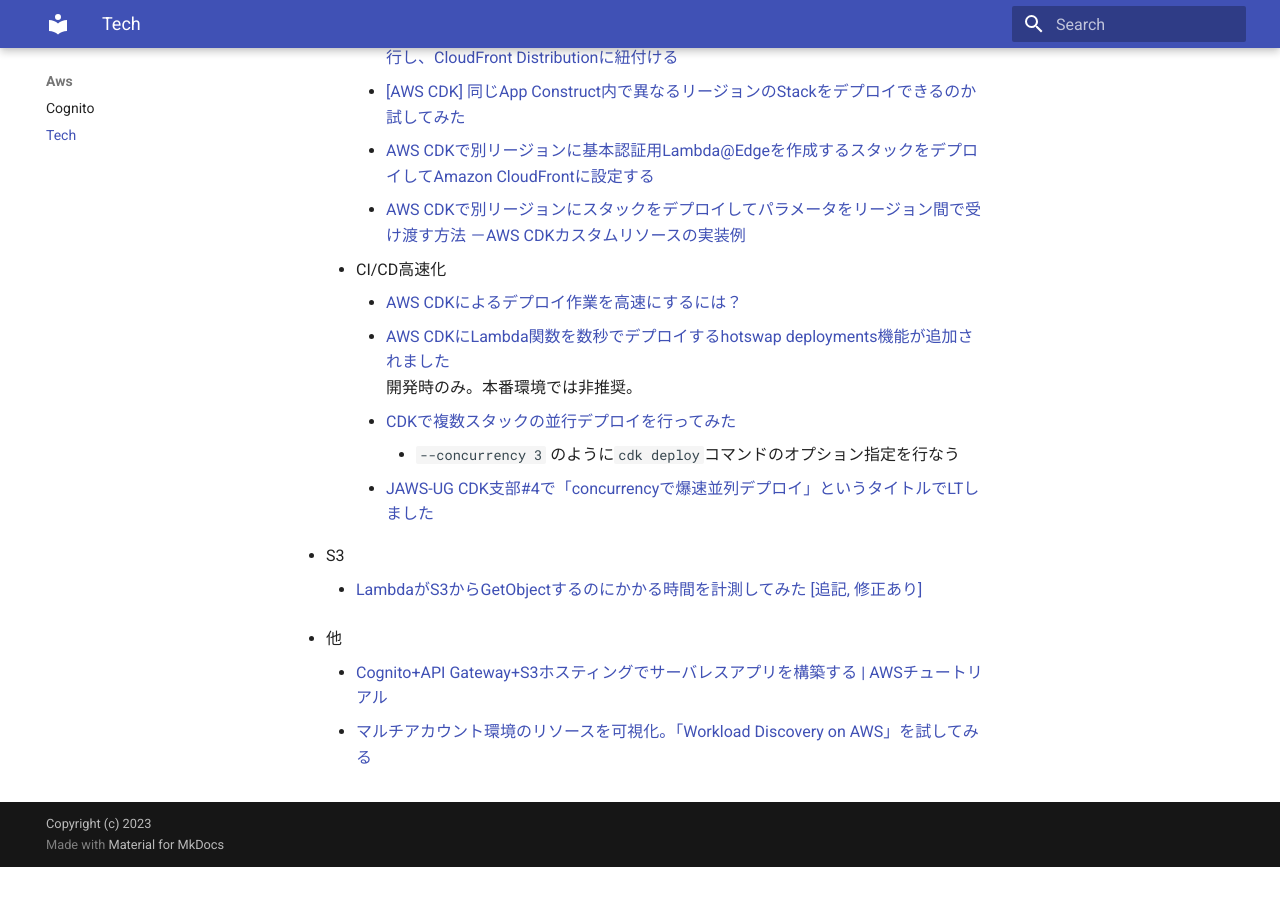
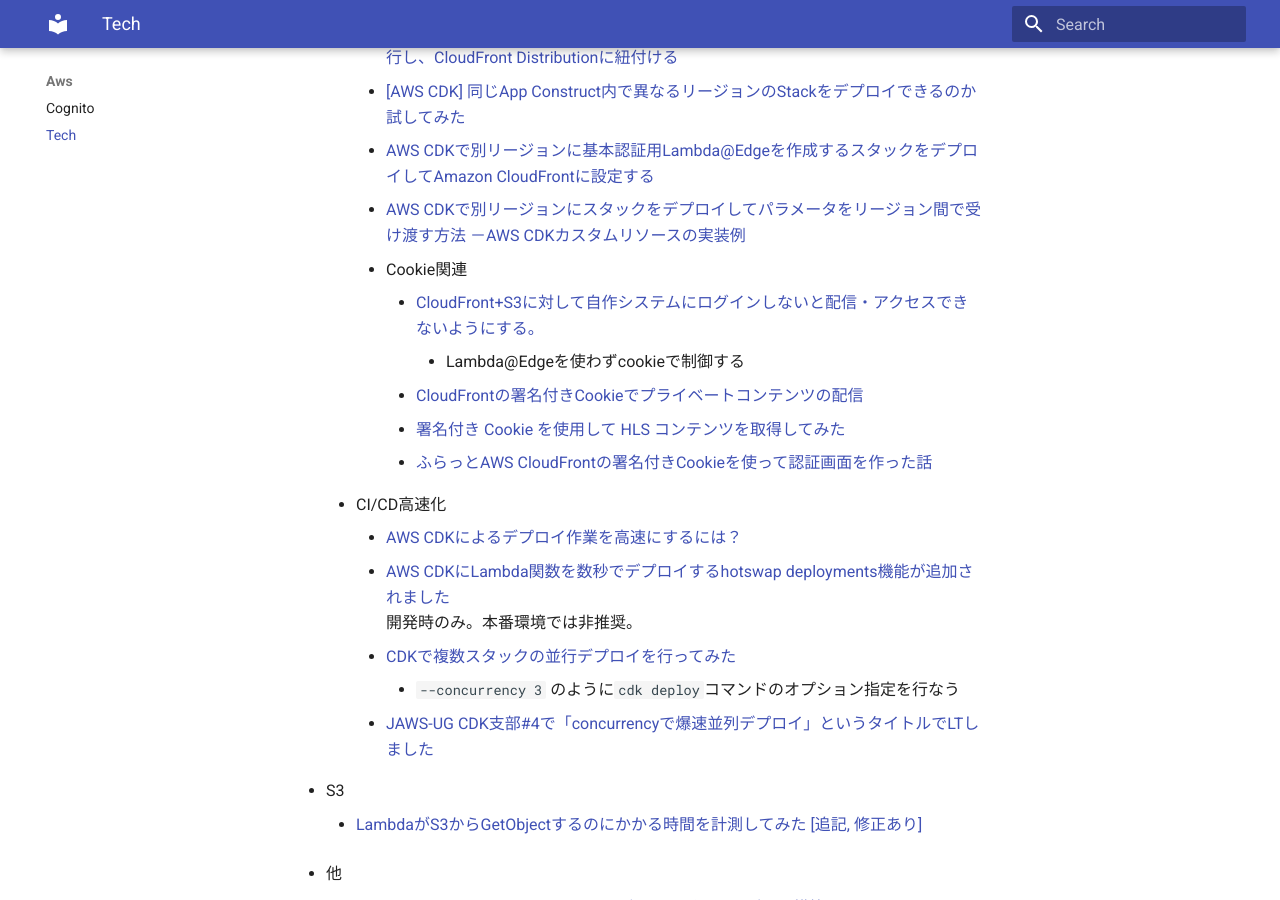
Before and after one commit to kocya-dev/note, an MkDocs documentation site: the page built from docs/aws/tech.md, in a window 1280 px wide and 900 px high, scrolled down 830 px. Built offline with MkDocs 1.6.1 and Material for MkDocs 9.7.7, drawn with Linux system fonts in a browser that asks for light colours; before the commit the page ends 1697 px from its top, so only the background shows below that.

Commit message:
Cloud Front x 認証関連情報追加

```diff
--- a/docs/aws/tech.md
+++ b/docs/aws/tech.md
@@ -19,6 +19,12 @@
     * [[AWS CDK] 同じApp Construct内で異なるリージョンのStackをデプロイできるのか試してみた](https://dev.classmethod.jp/articles/aws-cdk-to-see-if-stacks-in-different-regions-can-be-deployed-in-the-same-app-construct/)
     * [AWS CDKで別リージョンに基本認証用Lambda@Edgeを作成するスタックをデプロイしてAmazon CloudFrontに設定する](https://tech.nri-net.com/entry/aws_cdk_cross_region_stack_deployment_lambda_edge)
     * [AWS CDKで別リージョンにスタックをデプロイしてパラメータをリージョン間で受け渡す方法 －AWS CDKカスタムリソースの実装例](https://tech.nri-net.com/entry/aws_cdk_cross_region_stack_deployment_method)
+    * Cookie関連
+      * [CloudFront+S3に対して自作システムにログインしないと配信・アクセスできないようにする。](https://www.pnkts.net/2018/06/11/s3-signed-cookies/)
+        * Lambda@Edgeを使わずcookieで制御する
+      * [CloudFrontの署名付きCookieでプライベートコンテンツの配信](https://dev.classmethod.jp/articles/cloudfront-signed-cookie/)
+      * [署名付き Cookie を使用して HLS コンテンツを取得してみた](https://dev.classmethod.jp/articles/get-hls-using-signedcookie/)
+      * [ふらっとAWS CloudFrontの署名付きCookieを使って認証画面を作った話](https://qiita.com/Kodak_tmo/items/ff656c4b18b59849c011)
   * CI/CD高速化
     * [AWS CDKによるデプロイ作業を高速にするには？](https://kakehashi-dev.hatenablog.com/entry/2021/10/05/080018)
     * [AWS CDKにLambda関数を数秒でデプロイするhotswap deployments機能が追加されました](https://zenn.dev/intercept6/articles/eed5b5cef89eb2)
```
